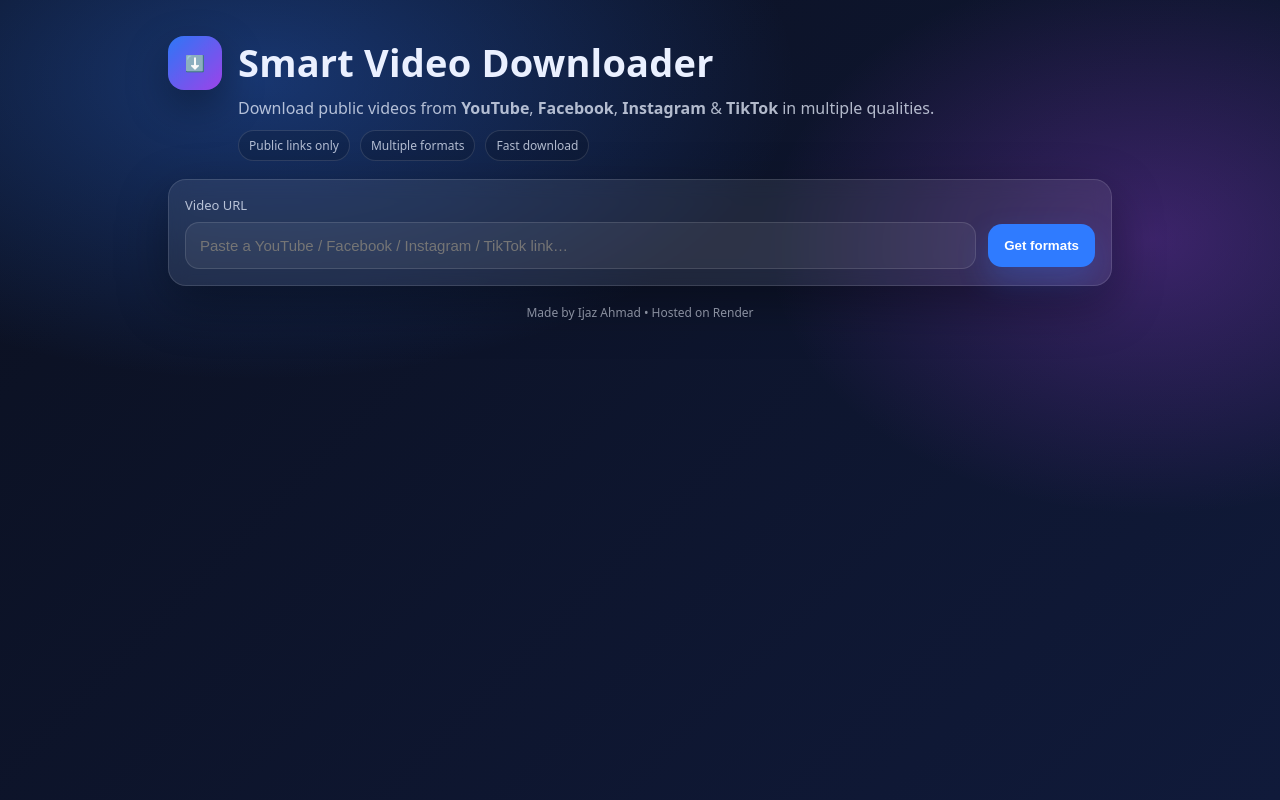
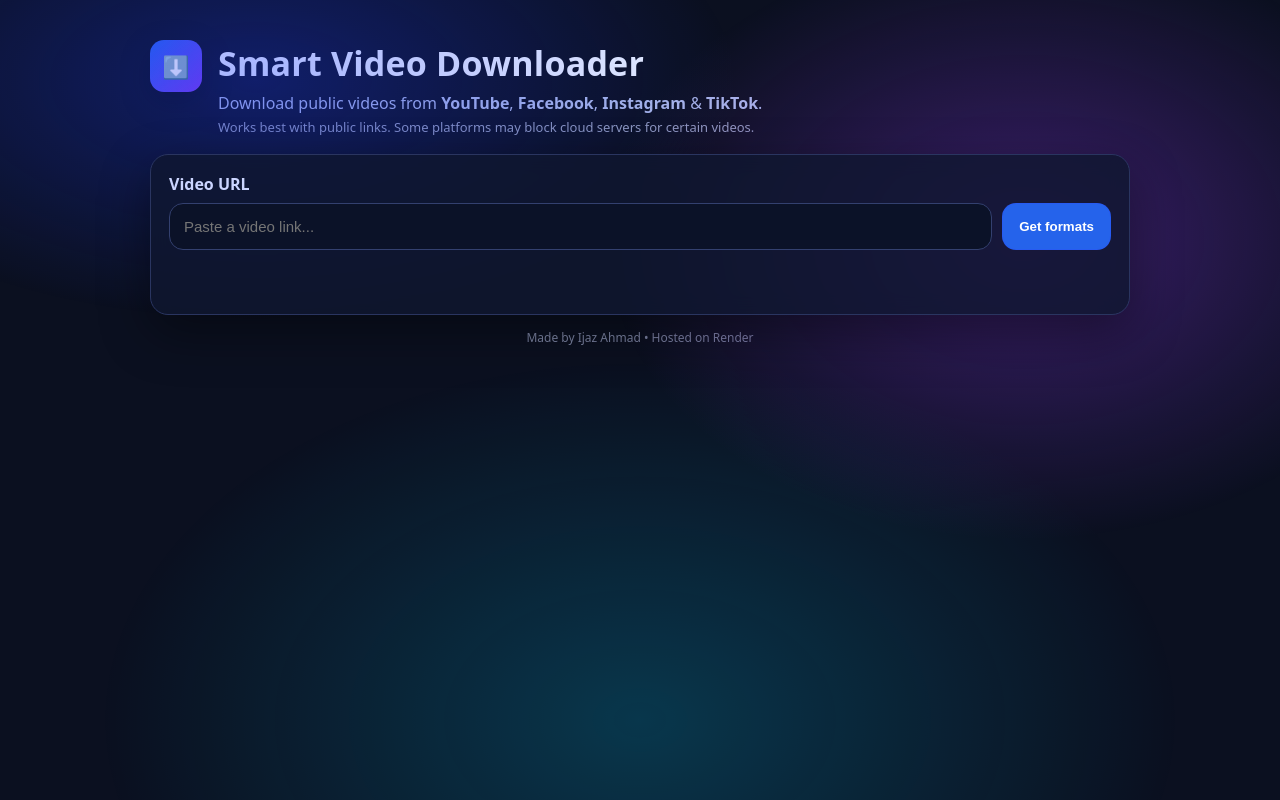
Before and after one commit to ijaz2248-Eng/video_downloader, a Flask app: page / in a window 1280 px wide. Run offline with Flask 3, Linux system fonts and the light colour scheme; some libraries are stand-ins or nearby versions.

Commit message:
Updated UI2

```diff
--- a/app.py
+++ b/app.py
@@ -1,5 +1,7 @@
 from flask import Flask, render_template, request, jsonify, send_file
-import os, time, uuid
+import os, time, threading, uuid
+from collections import defaultdict
+
 import yt_dlp
 
 app = Flask(__name__)
@@ -7,116 +9,179 @@
 DOWNLOAD_FOLDER = "downloads"
 os.makedirs(DOWNLOAD_FOLDER, exist_ok=True)
 
-@app.get("/")
-def home():
-    return render_template("index.html")
+# Simple rate limit (per IP)
+REQUEST_LIMIT = 12
+TIME_WINDOW = 300
+user_requests = defaultdict(list)
 
-def ytdlp_extract(url: str):
-    ydl_opts = {
+def is_rate_limited(ip: str) -> bool:
+    now = time.time()
+    user_requests[ip] = [t for t in user_requests[ip] if now - t < TIME_WINDOW]
+    if len(user_requests[ip]) >= REQUEST_LIMIT:
+        return True
+    user_requests[ip].append(now)
+    return False
+
+def delete_file_later(path, delay=15*60):
+    def _delete():
+        time.sleep(delay)
+        try:
+            if os.path.exists(path):
+                os.remove(path)
+        except:
+            pass
+    threading.Thread(target=_delete, daemon=True).start()
+
+def ytdlp_base_opts():
+    # More robust defaults for cloud hosts (best-effort)
+    return {
         "quiet": True,
         "no_warnings": True,
         "noplaylist": True,
+        "nocheckcertificate": True,
+        "socket_timeout": 20,
+        "retries": 2,
+        "fragment_retries": 2,
+        "http_headers": {
+            "User-Agent": (
+                "Mozilla/5.0 (Windows NT 10.0; Win64; x64) "
+                "AppleWebKit/537.36 (KHTML, like Gecko) "
+                "Chrome/120.0.0.0 Safari/537.36"
+            )
+        },
+        # Helps some YouTube cases:
         "extractor_args": {
-            # Helps reduce “playlist”/related extraction surprises
-            "youtube": {"player_client": ["android"]},
+            "youtube": {
+                "player_client": ["android", "web"],
+            }
         },
     }
-    with yt_dlp.YoutubeDL(ydl_opts) as ydl:
-        return ydl.extract_info(url, download=False)
+
+@app.get("/")
+def index():
+    return render_template("index.html")
 
 @app.post("/api/formats")
 def api_formats():
+    ip = request.headers.get("X-Forwarded-For", request.remote_addr) or "unknown"
+    if is_rate_limited(ip):
+        return jsonify({"ok": False, "error": "Rate limit exceeded. Try again in a few minutes."}), 429
+
     data = request.get_json(silent=True) or {}
     url = (data.get("url") or "").strip()
     if not url:
         return jsonify({"ok": False, "error": "Please paste a video URL."}), 400
 
     try:
-        info = ytdlp_extract(url)
+        opts = ytdlp_base_opts()
+        opts.update({
+            "skip_download": True,
+            "dump_single_json": True,
+        })
 
-        # Build a compact format list for UI
-        formats = []
-        for f in info.get("formats", []) or []:
+        with yt_dlp.YoutubeDL(opts) as ydl:
+            info = ydl.extract_info(url, download=False)
+
+        # Flatten (handle single video)
+        title = info.get("title") or "Video"
+        thumbnail = info.get("thumbnail")
+        webpage_url = info.get("webpage_url") or url
+
+        formats = info.get("formats") or []
+        cleaned = []
+        for f in formats:
+            # Some formats are useless/empty
             if not f.get("url"):
                 continue
-            formats.append({
+            vcodec = f.get("vcodec")
+            acodec = f.get("acodec")
+            ext = f.get("ext")
+            height = f.get("height") or 0
+            fps = f.get("fps") or 0
+            tbr = f.get("tbr") or 0
+            filesize = f.get("filesize") or f.get("filesize_approx") or 0
+
+            # label
+            if vcodec != "none" and acodec != "none":
+                kind = "video+audio"
+            elif vcodec != "none" and acodec == "none":
+                kind = "video"
+            else:
+                kind = "audio"
+
+            cleaned.append({
                 "format_id": f.get("format_id"),
-                "ext": f.get("ext"),
-                "vcodec": f.get("vcodec"),
-                "acodec": f.get("acodec"),
-                "height": f.get("height"),
-                "fps": f.get("fps"),
-                "filesize": f.get("filesize") or f.get("filesize_approx"),
-                "tbr": f.get("tbr"),
-                "format_note": f.get("format_note"),
+                "ext": ext,
+                "kind": kind,
+                "height": height,
+                "fps": fps,
+                "tbr": tbr,
+                "vcodec": vcodec,
+                "acodec": acodec,
+                "filesize": filesize,
+                "note": f.get("format_note") or "",
             })
 
-        # Sort by height then bitrate (best first)
-        def sort_key(x):
-            h = x["height"] or 0
-            t = x["tbr"] or 0
-            return (h, t)
-
-        formats.sort(key=sort_key, reverse=True)
+        # Sort: best first
+        cleaned.sort(key=lambda x: (x["kind"] != "video+audio", x["kind"] != "video", x["height"], x["tbr"]), reverse=True)
 
         return jsonify({
             "ok": True,
-            "title": info.get("title"),
-            "thumbnail": info.get("thumbnail"),
-            "webpage_url": info.get("webpage_url"),
-            "formats": formats[:200],  # keep response reasonable
+            "title": title,
+            "thumbnail": thumbnail,
+            "webpage_url": webpage_url,
+            "formats": cleaned[:200],  # keep response light
         })
 
     except Exception as e:
-        # IMPORTANT: show real error so you can fix Render problems
-        return jsonify({"ok": False, "error": str(e)}), 500
+        msg = str(e)
+        # Make message user-friendly
+        if "Sign in to confirm" in msg or "confirm you’re not a bot" in msg:
+            msg = "This platform is blocking automated access for this link. Try another public link."
+        return jsonify({"ok": False, "error": msg}), 500
 
-@app.get("/api/download")
-def api_download():
+
+@app.get("/download")
+def download():
+    """
+    /download?url=...&format_id=...
+    """
+    ip = request.headers.get("X-Forwarded-For", request.remote_addr) or "unknown"
+    if is_rate_limited(ip):
+        return jsonify({"ok": False, "error": "Rate limit exceeded. Try again later."}), 429
+
     url = (request.args.get("url") or "").strip()
-    format_id = (request.args.get("format_id") or "").strip()
-    if not url or not format_id:
-        return jsonify({"ok": False, "error": "Missing url or format_id"}), 400
+    fmt = (request.args.get("format_id") or "").strip()
+    if not url or not fmt:
+        return "Missing url or format_id", 400
 
-    out_id = str(uuid.uuid4())[:10]
-    outtmpl = os.path.join(DOWNLOAD_FOLDER, f"{out_id}.%(ext)s")
-
-    ydl_opts = {
-        "quiet": True,
-        "no_warnings": True,
-        "noplaylist": True,
-        "outtmpl": outtmpl,
-        "format": format_id,
-        # If you want best “single file” often:
-        # "format": "bv*+ba/best"  # but you are selecting format_id so keep it as-is
-    }
+    file_id = str(uuid.uuid4())
+    outtmpl = os.path.join(DOWNLOAD_FOLDER, f"{file_id}.%(ext)s")
 
     try:
-        with yt_dlp.YoutubeDL(ydl_opts) as ydl:
+        opts = ytdlp_base_opts()
+        opts.update({
+            "format": fmt,
+            "outtmpl": outtmpl,
+            "merge_output_format": "mp4",
+        })
+
+        with yt_dlp.YoutubeDL(opts) as ydl:
             info = ydl.extract_info(url, download=True)
+            downloaded = ydl.prepare_filename(info)
 
-        # Find the produced file
-        # yt-dlp returns _filename sometimes; otherwise scan folder by prefix
-        produced = None
-        if info and info.get("_filename") and os.path.exists(info["_filename"]):
-            produced = info["_filename"]
-        else:
-            for fn in os.listdir(DOWNLOAD_FOLDER):
-                if fn.startswith(out_id + "."):
-                    produced = os.path.join(DOWNLOAD_FOLDER, fn)
-                    break
+        if not os.path.exists(downloaded):
+            # maybe merged to mp4
+            mp4_try = os.path.splitext(downloaded)[0] + ".mp4"
+            if os.path.exists(mp4_try):
+                downloaded = mp4_try
 
-        if not produced or not os.path.exists(produced):
-            return jsonify({"ok": False, "error": "Download completed but file not found."}), 500
-
-        # Friendly filename
-        safe_title = (info.get("title") or "video").replace("/", "_").replace("\\", "_")
-        download_name = f"{safe_title}.{produced.split('.')[-1]}"
-
-        return send_file(produced, as_attachment=True, download_name=download_name)
+        delete_file_later(downloaded, delay=15*60)
+        return send_file(downloaded, as_attachment=True)
 
     except Exception as e:
-        return jsonify({"ok": False, "error": str(e)}), 500
+        return f"Download failed: {e}", 500
+
 
 if __name__ == "__main__":
-    app.run(debug=True)
+    app.run(host="0.0.0.0", port=5000, debug=True)
--- a/static/script.js
+++ b/static/script.js
@@ -1,130 +1,136 @@
-const $ = (id) => document.getElementById(id);
+const urlEl = document.getElementById("url");
+const btn = document.getElementById("btn");
+const statusEl = document.getElementById("status");
+const listEl = document.getElementById("list");
+const clearBtn = document.getElementById("clear");
 
-function fmtBytes(n){
-  if(!n) return "";
-  const units = ["B","KB","MB","GB"];
-  let i=0, v=n;
-  while(v>=1024 && i<units.length-1){ v/=1024; i++; }
-  return `${v.toFixed(i===0?0:1)} ${units[i]}`;
+const videoBox = document.getElementById("videoBox");
+const thumbEl = document.getElementById("thumb");
+const titleEl = document.getElementById("title");
+const openLinkEl = document.getElementById("openLink");
+const toolbar = document.getElementById("toolbar");
+
+let lastUrl = "";
+let allFormats = [];
+let activeFilter = "all";
+
+function setStatus(msg, type="") {
+  statusEl.className = "status " + type;
+  statusEl.textContent = msg || "";
 }
 
-function formatLabel(f){
-  const h = f.height ? `${f.height}p` : "audio/unknown";
-  const ext = f.ext || "";
-  const note = f.format_note ? ` • ${f.format_note}` : "";
-  return `${h} • ${ext}${note}`;
+function fmtSize(bytes){
+  if(!bytes || bytes <= 0) return "";
+  const units = ["B","KB","MB","GB"];
+  let i = 0, n = bytes;
+  while(n >= 1024 && i < units.length-1){ n /= 1024; i++; }
+  return `${n.toFixed(i===0?0:1)} ${units[i]}`;
 }
 
-function badges(f){
-  const b = [];
-  if (f.vcodec && f.vcodec !== "none") b.push(`v: ${f.vcodec}`);
-  if (f.acodec && f.acodec !== "none") b.push(`a: ${f.acodec}`);
-  if (f.fps) b.push(`${f.fps} fps`);
-  if (f.tbr) b.push(`${Math.round(f.tbr)} kbps`);
-  if (f.filesize) b.push(fmtBytes(f.filesize));
-  return b;
+function render(){
+  listEl.innerHTML = "";
+  const shown = allFormats.filter(f => activeFilter === "all" ? true : f.kind === activeFilter);
+
+  if(shown.length === 0){
+    listEl.innerHTML = `<div class="small">No formats found for this filter.</div>`;
+    return;
+  }
+
+  for(const f of shown){
+    const label = `${f.ext?.toUpperCase() || ""} • ${f.kind}`;
+    const q = f.kind === "audio"
+      ? `Audio • ${Math.round(f.tbr||0)} kbps`
+      : `Quality • ${f.height ? f.height+"p" : "—"} ${f.fps ? "• "+f.fps+"fps" : ""}`;
+
+    const size = fmtSize(f.filesize);
+
+    const a = document.createElement("a");
+    a.className = "item";
+    a.href = `/download?url=${encodeURIComponent(lastUrl)}&format_id=${encodeURIComponent(f.format_id)}`;
+    a.target = "_blank";
+    a.rel = "noreferrer";
+
+    a.innerHTML = `
+      <div class="left">
+        <div class="badge">${label}</div>
+        <div class="small">${q} • id: ${f.format_id}${size ? " • "+size : ""}</div>
+      </div>
+      <div class="dl">Download</div>
+    `;
+    listEl.appendChild(a);
+  }
 }
 
-function setStatus(msg, isError=false){
-  const el = $("status");
-  el.classList.remove("hidden");
-  el.textContent = msg;
-  el.style.borderColor = isError ? "rgba(255,90,90,.55)" : "rgba(255,255,255,.12)";
-}
+document.querySelectorAll(".chip").forEach(chip => {
+  chip.addEventListener("click", () => {
+    document.querySelectorAll(".chip").forEach(c => c.classList.remove("active"));
+    chip.classList.add("active");
+    activeFilter = chip.dataset.filter;
+    render();
+  });
+});
 
-function clearAll(){
-  $("result").classList.add("hidden");
-  $("formats").innerHTML = "";
-  $("title").textContent = "";
-  $("thumb").classList.add("hidden");
-  $("src").href = "#";
-  $("status").classList.add("hidden");
-}
+clearBtn.addEventListener("click", () => {
+  urlEl.value = "";
+  lastUrl = "";
+  allFormats = [];
+  listEl.innerHTML = "";
+  videoBox.classList.add("hidden");
+  toolbar.classList.add("hidden");
+  setStatus("");
+});
 
-$("clear").addEventListener("click", clearAll);
+btn.addEventListener("click", async () => {
+  const url = urlEl.value.trim();
+  if(!url){
+    setStatus("Please paste a video URL.", "bad");
+    return;
+  }
 
-$("btn").addEventListener("click", async () => {
-  const url = $("url").value.trim();
-  if(!url){ setStatus("Please paste a video URL.", true); return; }
-
-  $("btn").disabled = true;
-  setStatus("Fetching formats…");
+  btn.disabled = true;
+  setStatus("Fetching formats…", "");
+  listEl.innerHTML = "";
+  videoBox.classList.add("hidden");
+  toolbar.classList.add("hidden");
 
   try{
-    const res = await fetch("/api/formats", {
+    const r = await fetch("/api/formats", {
       method: "POST",
-      headers: {"Content-Type":"application/json"},
+      headers: {"Content-Type": "application/json"},
       body: JSON.stringify({url})
     });
 
-    const data = await res.json().catch(() => null);
-    if(!data || !data.ok){
-      const msg = (data && data.error) ? data.error : `Request failed (${res.status}).`;
-      setStatus(msg, true);
-      $("btn").disabled = false;
+    const data = await r.json().catch(() => null);
+    if(!data){
+      setStatus("Server returned an invalid response (not JSON). Check Render logs.", "bad");
+      return;
+    }
+    if(!r.ok || !data.ok){
+      setStatus(data.error || "Failed to fetch formats.", "bad");
       return;
     }
 
-    $("result").classList.remove("hidden");
-    $("title").textContent = data.title || "";
-    if (data.thumbnail){
-      $("thumb").src = data.thumbnail;
-      $("thumb").classList.remove("hidden");
-    }
-    $("src").href = data.webpage_url || url;
+    lastUrl = url;
+    allFormats = data.formats || [];
 
-    const list = $("formats");
-    list.innerHTML = "";
+    titleEl.textContent = data.title || "Video";
+    openLinkEl.href = data.webpage_url || url;
 
-    if(!data.formats || data.formats.length === 0){
-      setStatus("No formats returned. This usually means the extractor failed for this link.", true);
-      $("btn").disabled = false;
-      return;
+    if(data.thumbnail){
+      thumbEl.src = data.thumbnail;
+      thumbEl.classList.remove("hidden");
+    } else {
+      thumbEl.src = "";
     }
 
-    data.formats.forEach((f) => {
-      const div = document.createElement("div");
-      div.className = "item";
+    videoBox.classList.remove("hidden");
+    toolbar.classList.remove("hidden");
+    setStatus(`Found ${allFormats.length} formats.`, "good");
+    render();
 
-      const left = document.createElement("div");
-      left.className = "left";
-
-      const main = document.createElement("div");
-      main.style.fontWeight = "700";
-      main.textContent = formatLabel(f);
-
-      const bd = document.createElement("div");
-      bd.className = "badges";
-      badges(f).forEach(x => {
-        const s = document.createElement("span");
-        s.className = "badge";
-        s.textContent = x;
-        bd.appendChild(s);
-      });
-
-      left.appendChild(main);
-      left.appendChild(bd);
-
-      const right = document.createElement("div");
-      right.className = "right";
-
-      const a = document.createElement("a");
-      a.className = "btn";
-      a.style.textDecoration = "none";
-      a.textContent = "Download";
-      a.href = `/api/download?url=${encodeURIComponent(url)}&format_id=${encodeURIComponent(f.format_id)}`;
-
-      right.appendChild(a);
-
-      div.appendChild(left);
-      div.appendChild(right);
-      list.appendChild(div);
-    });
-
-    setStatus(`Found ${data.formats.length} formats.`);
   } catch(e){
-    setStatus(String(e), true);
+    setStatus("Request failed. Check network / Render service logs.", "bad");
   } finally{
-    $("btn").disabled = false;
+    btn.disabled = false;
   }
 });
--- a/static/style.css
+++ b/static/style.css
@@ -1,134 +1,185 @@
 :root{
-  --bg1:#0b1020; --bg2:#101a3a;
-  --card: rgba(255,255,255,.08);
-  --card2: rgba(255,255,255,.06);
-  --txt:#eaf0ff; --muted:rgba(234,240,255,.75);
-  --line: rgba(255,255,255,.12);
-  --blue:#2f7bff;
+  --bg:#0b1020;
+  --card:#0f1730cc;
+  --border:#2a3560;
+  --text:#eaf0ff;
+  --muted:#a9b7e8;
+  --btn:#2563eb;
+  --btn2:#1f2a44;
+  --good:#22c55e;
+  --bad:#ef4444;
 }
 
 *{box-sizing:border-box}
 body{
   margin:0;
-  font-family: system-ui, -apple-system, Segoe UI, Roboto, Arial;
-  color:var(--txt);
-  min-height:100vh;
+  font-family: ui-sans-serif, system-ui, -apple-system, Segoe UI, Roboto, Arial;
+  color:var(--text);
+  background:var(--bg);
 }
+
 .bg{
   position:fixed; inset:0;
   background:
-    radial-gradient(900px 500px at 20% 10%, rgba(47,123,255,.35), transparent 60%),
-    radial-gradient(700px 500px at 90% 30%, rgba(180,70,255,.28), transparent 55%),
-    linear-gradient(135deg, var(--bg1), var(--bg2));
-  z-index:-1;
+    radial-gradient(800px 400px at 20% 10%, #1d3bff55, transparent 60%),
+    radial-gradient(700px 500px at 80% 30%, #9a3bff55, transparent 60%),
+    radial-gradient(900px 600px at 50% 90%, #00d4ff33, transparent 60%);
+  filter: blur(0px);
+  pointer-events:none;
 }
 
-.wrap{max-width:980px;margin:0 auto;padding:36px 18px 28px}
+.wrap{
+  width:min(980px, 92vw);
+  margin: 40px auto 30px;
+}
+
 .hero{
-  display:flex; gap:16px; align-items:flex-start;
+  display:flex;
+  gap:16px;
+  align-items:flex-start;
   margin-bottom:18px;
 }
+
 .logo{
-  width:54px;height:54px;border-radius:16px;
+  width:52px;height:52px;
+  border-radius:14px;
   display:grid;place-items:center;
-  background:linear-gradient(135deg, rgba(47,123,255,.95), rgba(180,70,255,.85));
-  box-shadow:0 16px 40px rgba(0,0,0,.35);
-}
-h1{margin:0;font-size:38px;letter-spacing:.2px}
-.hero p{margin:8px 0 10px;color:var(--muted);line-height:1.5}
-.chips{display:flex;gap:10px;flex-wrap:wrap}
-.chip{
-  padding:6px 10px;border-radius:999px;
-  border:1px solid var(--line);
-  background:rgba(0,0,0,.15);
-  color:var(--muted);
-  font-size:12px;
+  background: linear-gradient(135deg, #2563eb, #7c3aed);
+  box-shadow: 0 10px 30px #00000055;
+  font-size:22px;
 }
 
+h1{margin:0;font-size:34px; letter-spacing:.2px}
+.sub{margin:6px 0 4px;color:var(--muted)}
+.note{margin:0;color:#cbd5ffb3;font-size:13px}
+
 .card{
-  background:var(--card);
-  border:1px solid var(--line);
+  background: var(--card);
+  border:1px solid var(--border);
   border-radius:18px;
-  padding:16px;
-  box-shadow:0 18px 50px rgba(0,0,0,.35);
+  padding:18px;
+  box-shadow: 0 18px 50px #00000066;
   backdrop-filter: blur(10px);
-  margin-top:14px;
 }
-.label{display:block;color:var(--muted);font-size:13px;margin-bottom:8px}
-.row{display:flex;gap:12px;align-items:center}
+
+.label{display:block;color:#cbd5ff; font-weight:600; margin-bottom:8px}
+.row{display:flex; gap:10px}
 .input{
   flex:1;
   padding:14px 14px;
   border-radius:14px;
-  border:1px solid var(--line);
+  border:1px solid #33406f;
+  background:#0b1228;
+  color:var(--text);
   outline:none;
-  background:var(--card2);
-  color:var(--txt);
   font-size:15px;
 }
-.input:focus{border-color: rgba(47,123,255,.7)}
+.input:focus{border-color:#5873ff}
+
 .btn{
-  padding:14px 16px;
-  border:0;
+  padding:12px 16px;
   border-radius:14px;
-  background:var(--blue);
+  border:1px solid #2a4dff55;
+  background:var(--btn);
   color:white;
-  font-weight:650;
   cursor:pointer;
-  box-shadow:0 14px 30px rgba(47,123,255,.25);
+  font-weight:700;
 }
-.btn:hover{filter:brightness(1.03)}
-.btn:disabled{opacity:.6;cursor:not-allowed}
-.btn.ghost{
-  background:transparent;
-  border:1px solid var(--line);
-  color:var(--txt);
-  box-shadow:none;
+.btn:disabled{opacity:.6; cursor:not-allowed}
+
+.status{margin-top:12px; min-height:20px; color:var(--muted)}
+.status.good{color:var(--good)}
+.status.bad{color:var(--bad)}
+
+.videoBox{
+  display:flex;
+  gap:12px;
+  align-items:center;
+  margin-top:14px;
+  padding:12px;
+  border-radius:14px;
+  border:1px solid #2b3762;
+  background:#0b1228aa;
 }
-.status{
-  margin-top:12px;
+.thumb{
+  width:88px;height:60px;
+  border-radius:12px;
+  object-fit:cover;
+  border:1px solid #2b3762;
+}
+.title{font-weight:800}
+.open{color:#93c5fd;text-decoration:none;font-size:13px}
+.open:hover{text-decoration:underline}
+
+.toolbar{
+  display:flex;
+  justify-content:space-between;
+  align-items:center;
+  margin-top:14px;
+  gap:12px;
+}
+.chips{display:flex; flex-wrap:wrap; gap:8px}
+.chip{
+  padding:8px 12px;
+  border-radius:999px;
+  border:1px solid #2b3762;
+  background:#0b1228;
+  color:#cbd5ff;
+  cursor:pointer;
+  font-weight:700;
+  font-size:13px;
+}
+.chip.active{border-color:#5873ff; color:#eaf0ff}
+
+.btn2{
   padding:10px 12px;
+  border-radius:12px;
+  border:1px solid #2b3762;
+  background:var(--btn2);
+  color:#dbe7ff;
+  cursor:pointer;
+  font-weight:800;
+}
+
+.list{margin-top:14px; display:grid; gap:10px}
+.item{
+  display:flex;
+  justify-content:space-between;
+  align-items:center;
+  gap:12px;
+  padding:12px;
   border-radius:14px;
-  border:1px solid var(--line);
-  background:rgba(0,0,0,.18);
-  color:var(--muted);
-  font-size:13px;
-  white-space:pre-wrap;
+  border:1px solid #2b3762;
+  background:#0b1228aa;
+}
+.left{display:flex; flex-direction:column; gap:3px}
+.badge{
+  display:inline-flex;
+  width:max-content;
+  padding:4px 10px;
+  border-radius:999px;
+  border:1px solid #2b3762;
+  color:#cbd5ff;
+  font-size:12px;
+  font-weight:800;
+}
+.small{color:#b6c3ffb3;font-size:12px}
+.dl{
+  padding:10px 14px;
+  border-radius:12px;
+  border:1px solid #2a4dff55;
+  background:linear-gradient(135deg, #2563eb, #1d4ed8);
+  color:white;
+  cursor:pointer;
+  font-weight:900;
+  text-decoration:none;
+  white-space:nowrap;
 }
 .hidden{display:none}
 
-.media{display:flex;gap:12px;align-items:center;margin-bottom:10px}
-.thumb{width:88px;height:88px;object-fit:cover;border-radius:14px;border:1px solid var(--line)}
-.meta{min-width:0}
-.title{font-size:16px;font-weight:700;line-height:1.35}
-.src{color:rgba(234,240,255,.8);font-size:13px}
-.src:hover{color:white}
-
-.toolbar{display:flex;justify-content:space-between;align-items:center;margin-top:10px;margin-bottom:10px}
-.toolbar-title{font-weight:700}
-
-.formats{display:grid;gap:10px}
-.item{
-  display:flex;justify-content:space-between;align-items:center;gap:10px;
-  padding:12px;
-  border:1px solid var(--line);
-  border-radius:16px;
-  background:rgba(0,0,0,.14);
+.foot{
+  margin-top:14px;
+  color:#cbd5ff99;
+  font-size:12px;
+  text-align:center;
 }
-.item .left{min-width:0}
-.badges{display:flex;gap:8px;flex-wrap:wrap;margin-top:6px}
-.badge{
-  font-size:12px;color:var(--muted);
-  border:1px solid var(--line);
-  padding:4px 8px;border-radius:999px;
-  background:rgba(255,255,255,.04);
-}
-.item .right{display:flex;gap:10px;align-items:center}
-.small{font-size:12px;color:var(--muted)}
-
-.foot{margin-top:18px;color:rgba(234,240,255,.65);font-size:12px;text-align:center}
-@media (max-width:720px){
-  h1{font-size:30px}
-  .row{flex-direction:column;align-items:stretch}
-  .btn{width:100%}
-}
--- a/templates/index.html
+++ b/templates/index.html
@@ -14,40 +14,43 @@
       <div class="logo">⬇️</div>
       <div>
         <h1>Smart Video Downloader</h1>
-        <p>Download public videos from <b>YouTube</b>, <b>Facebook</b>, <b>Instagram</b> & <b>TikTok</b> in multiple qualities.</p>
-        <div class="chips">
-          <span class="chip">Public links only</span>
-          <span class="chip">Multiple formats</span>
-          <span class="chip">Fast download</span>
-        </div>
+        <p class="sub">
+          Download public videos from <b>YouTube</b>, <b>Facebook</b>, <b>Instagram</b> & <b>TikTok</b>.
+        </p>
+        <p class="note">
+          Works best with public links. Some platforms may block cloud servers for certain videos.
+        </p>
       </div>
     </header>
 
     <section class="card">
       <label class="label">Video URL</label>
       <div class="row">
-        <input id="url" class="input" placeholder="Paste a YouTube / Facebook / Instagram / TikTok link…" />
+        <input id="url" class="input" placeholder="Paste a video link..." />
         <button id="btn" class="btn">Get formats</button>
       </div>
 
-      <div id="status" class="status hidden"></div>
-    </section>
+      <div id="status" class="status"></div>
 
-    <section id="result" class="card hidden">
-      <div class="media">
-        <img id="thumb" class="thumb hidden" alt="thumbnail" />
+      <div id="videoBox" class="videoBox hidden">
+        <img id="thumb" class="thumb" alt="thumbnail" />
         <div class="meta">
-          <div id="title" class="title"></div>
-          <a id="src" class="src" href="#" target="_blank" rel="noreferrer">Open source</a>
+          <div id="title" class="title">—</div>
+          <a id="openLink" class="open" target="_blank" rel="noreferrer">Open original</a>
         </div>
       </div>
 
-      <div class="toolbar">
-        <div class="toolbar-title">Available formats</div>
-        <button id="clear" class="btn ghost">Clear</button>
+      <div class="toolbar hidden" id="toolbar">
+        <div class="chips">
+          <button class="chip active" data-filter="all">All</button>
+          <button class="chip" data-filter="video+audio">Video+Audio</button>
+          <button class="chip" data-filter="video">Video only</button>
+          <button class="chip" data-filter="audio">Audio only</button>
+        </div>
+        <button id="clear" class="btn2">Clear</button>
       </div>
 
-      <div id="formats" class="formats"></div>
+      <div id="list" class="list"></div>
     </section>
 
     <footer class="foot">
@@ -55,6 +58,6 @@
     </footer>
   </main>
 
-  <script src="/static/app.js"></script>
+  <script src="/static/script.js"></script>
 </body>
 </html>
```
